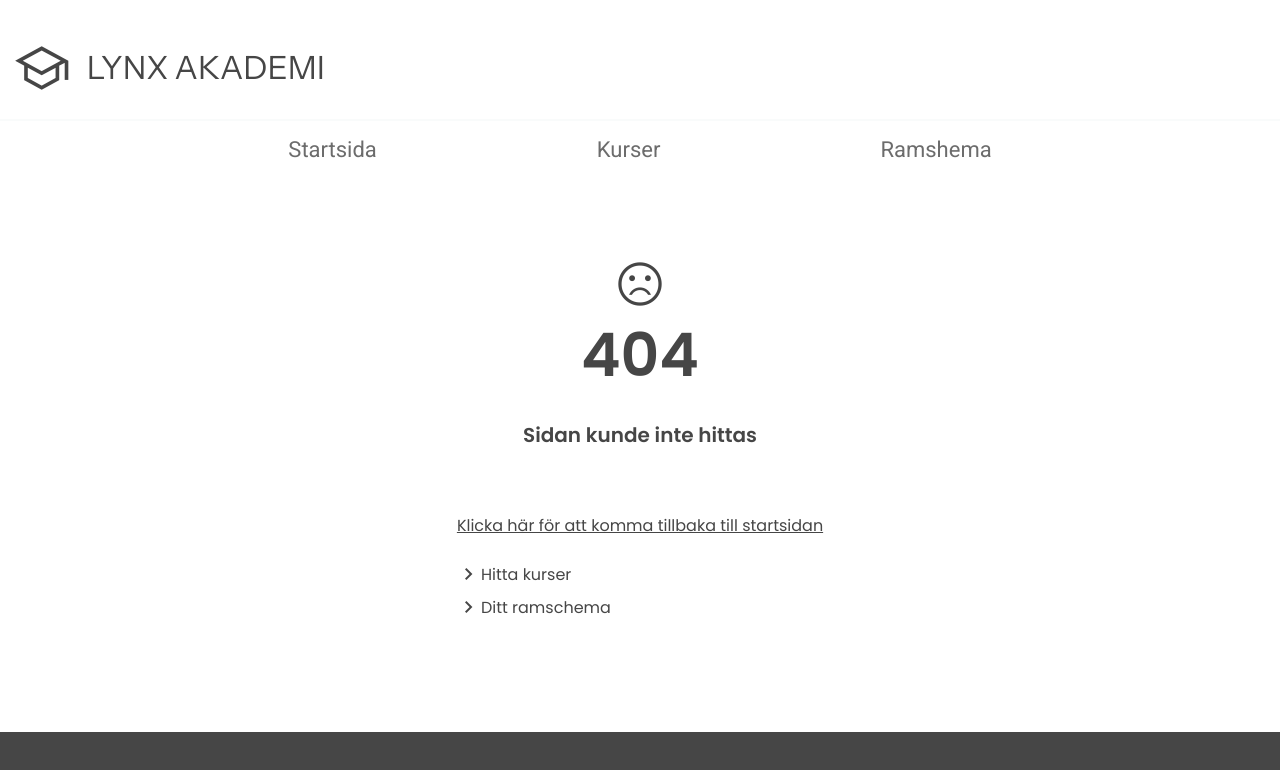
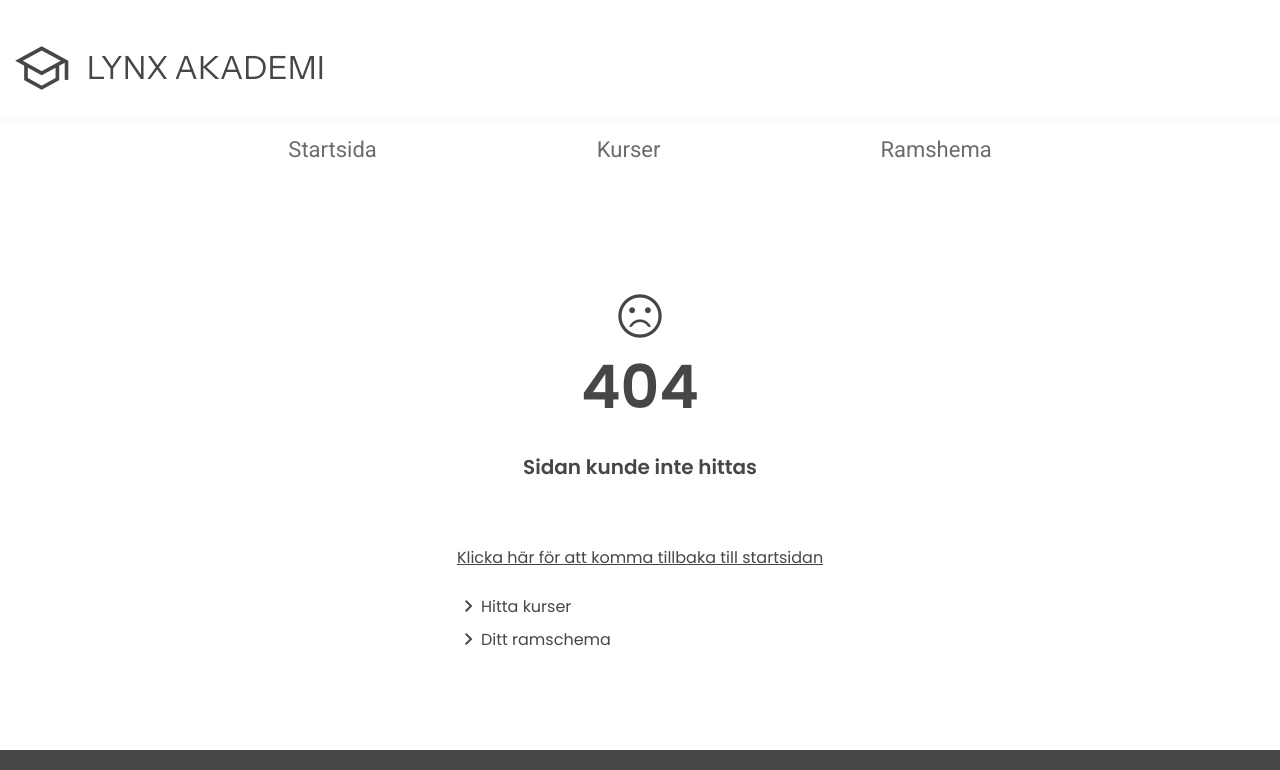
Before and after one commit to jenniferchristine/dt208g-projekt, an Angular app: page /404 in a window 1280 px wide. Shown: the top 770 px of the page. Built offline with nearby package versions, Linux system fonts and the light colour scheme.

Commit message:
fixed footer on 404 page

```diff
--- a/src/app/not-found/not-found.component.scss
+++ b/src/app/not-found/not-found.component.scss
@@ -1,10 +1,12 @@
 @use '../../styles.scss' as *;
 
 .wrapper {
-    @include align(flex, center, center);
+    display: flex;
+    align-items: center;
     flex-direction: column;
-    margin: 3em 0;
+    margin-top: 5em;
     width: 100%;
+    min-height: 55.5vh;
 
     .headline {
         @include align(flex, center, center);
```
